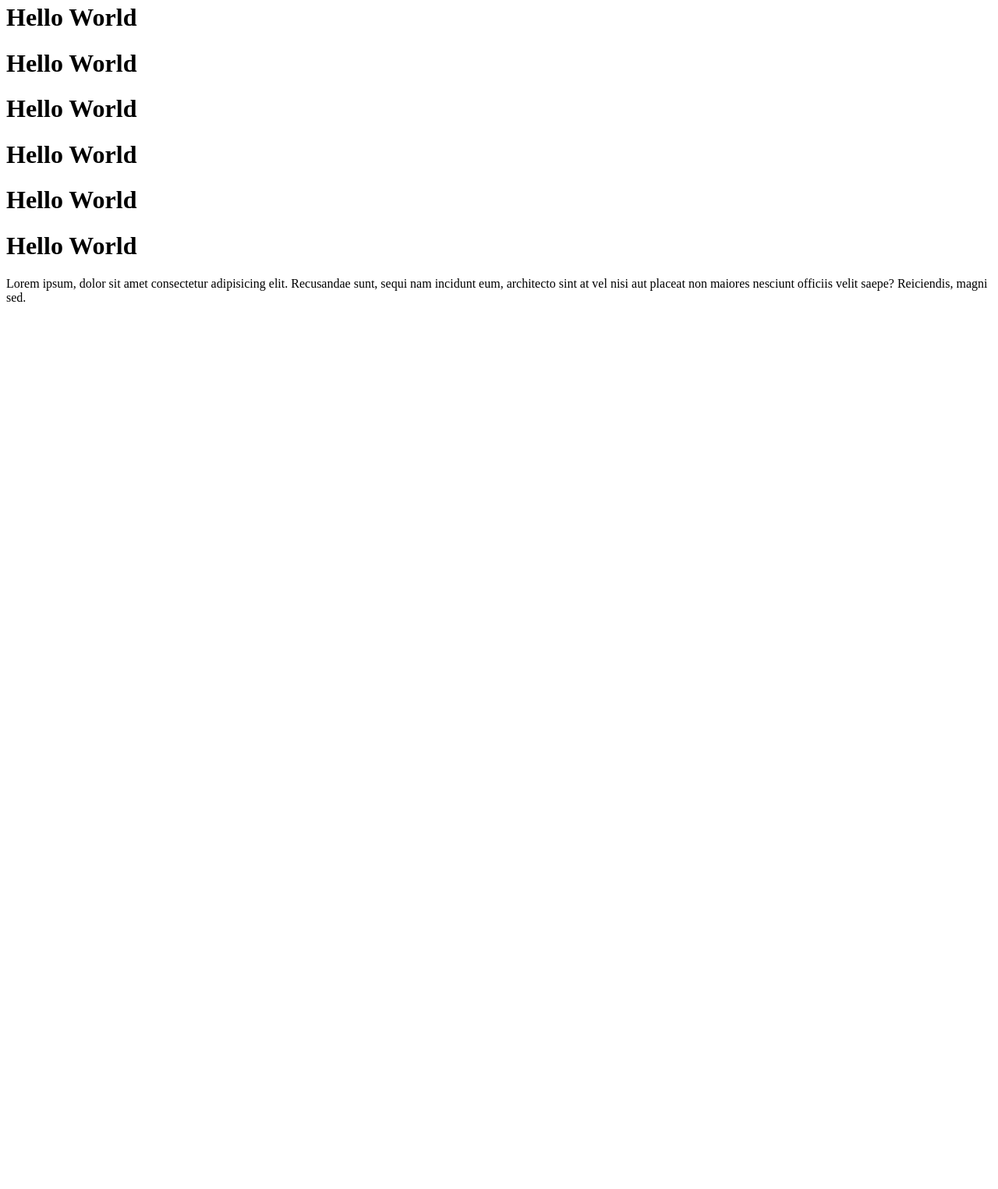
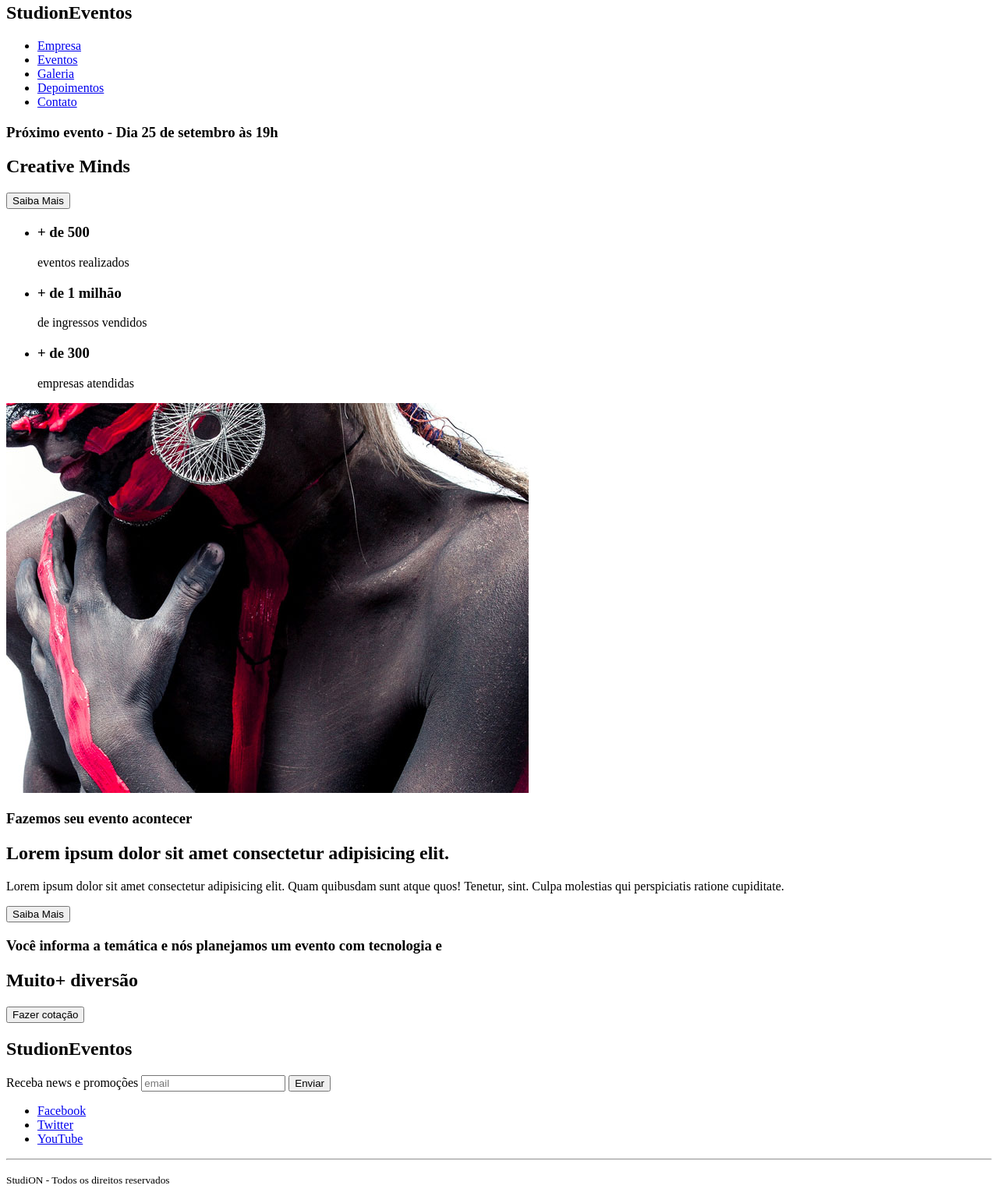
Before and after one commit to ggpastore/studion, a website: page src/index.html in a window 1280 px wide. Shown: the part 17-1542 px from the top of the page at 78% size. Before the commit the page ends 800 px from the top, so only its background shows below. Drawn offline with Linux system fonts and the light colour scheme.

Commit message:
feat(html): constructed html structure for the main page

```diff
--- a/src/index.html
+++ b/src/index.html
@@ -1,18 +1,86 @@
 <!DOCTYPE html>
 <html lang="pt-BR">
+
 <head>
     <meta charset="UTF-8">
     <meta http-equiv="X-UA-Compatible" content="IE=edge">
     <meta name="viewport" content="width=device-width, initial-scale=1.0">
     <title>Studion</title>
 </head>
+
 <body>
-   <h1>Hello World</h1>
-   <h1>Hello World</h1>
-   <h1>Hello World</h1>
-   <h1>Hello World</h1>
-   <h1>Hello World</h1>
-   <h1>Hello World</h1>
-   <p>Lorem ipsum, dolor sit amet consectetur adipisicing elit. Recusandae sunt, sequi nam incidunt eum, architecto sint at vel nisi aut placeat non maiores nesciunt officiis velit saepe? Reiciendis, magni sed.</p>
+    <nav>
+        <h1>Studi<span>on</span><span>Eventos</span></h1>
+        <ul>
+            <li><a href="#empresa">Empresa</a></li>
+            <li><a href="#eventos">Eventos</a></li>
+            <li><a href="#galeria">Galeria</a></li>
+            <li><a href="#depoimentos">Depoimentos</a></li>
+            <li><a href="#contato">Contato</a></li>
+        </ul>
+    </nav>
+
+    <header>
+        <div id="slider">
+            <div class="slide">
+                <h3><span>Próximo evento</span> - Dia 25 de setembro às 19h</h3>
+                <h2><span>Creative</span> Minds</h2>
+                <button>Saiba Mais</button>
+            </div>
+        </div>
+    </header>
+
+    <main>
+        <section>
+            <ul>
+                <li>
+                    <h3>+ de 500 </h3>eventos realizados
+                </li>
+                <li>
+                    <h3>+ de 1 milhão </h3>de ingressos vendidos
+                </li>
+                <li>
+                    <h3>+ de 300 </h3>empresas atendidas
+                </li>
+            </ul>
+        </section>
+
+        <section>
+            <div>
+                <img src="./images/institutional.jpg" />
+                <h3>Fazemos seu evento acontecer</h3>
+                <h2>Lorem ipsum dolor sit amet consectetur adipisicing elit.</h2>
+                <p>Lorem ipsum dolor sit amet consectetur adipisicing elit. Quam quibusdam sunt atque quos! Tenetur, sint. Culpa molestias qui perspiciatis ratione cupiditate.</p>
+                <button>Saiba Mais</button>
+            </div>
+        </section>
+
+        <section>
+            <div>
+                <h3>Você informa a temática e nós planejamos um evento com tecnologia e </h3>
+                <h2><span>Muito+ </span>diversão</h2>
+                <button>Fazer cotação</button>
+            </div>
+        </section>
+
+    </main>
+
+    <footer>
+        <h2>Studi<span>on</span><span>Eventos</span></h2>
+        <form>
+            <label>Receba news e promoções</label>
+            <input type="email" placeholder="email"/>
+            <button type="submit">Enviar</button>
+        </form>
+        <ul>
+            <li><a href="#" target="_blank">Facebook</a></li>
+            <li><a href="#" target="_blank">Twitter</a></li>
+            <li><a href="#" target="_blank">YouTube</a></li>
+        </ul>
+        <hr />
+        <p><small>Studi<span>ON</span> - Todos os direitos reservados</small></p>
+    </footer>
+
 </body>
+
 </html>
```
